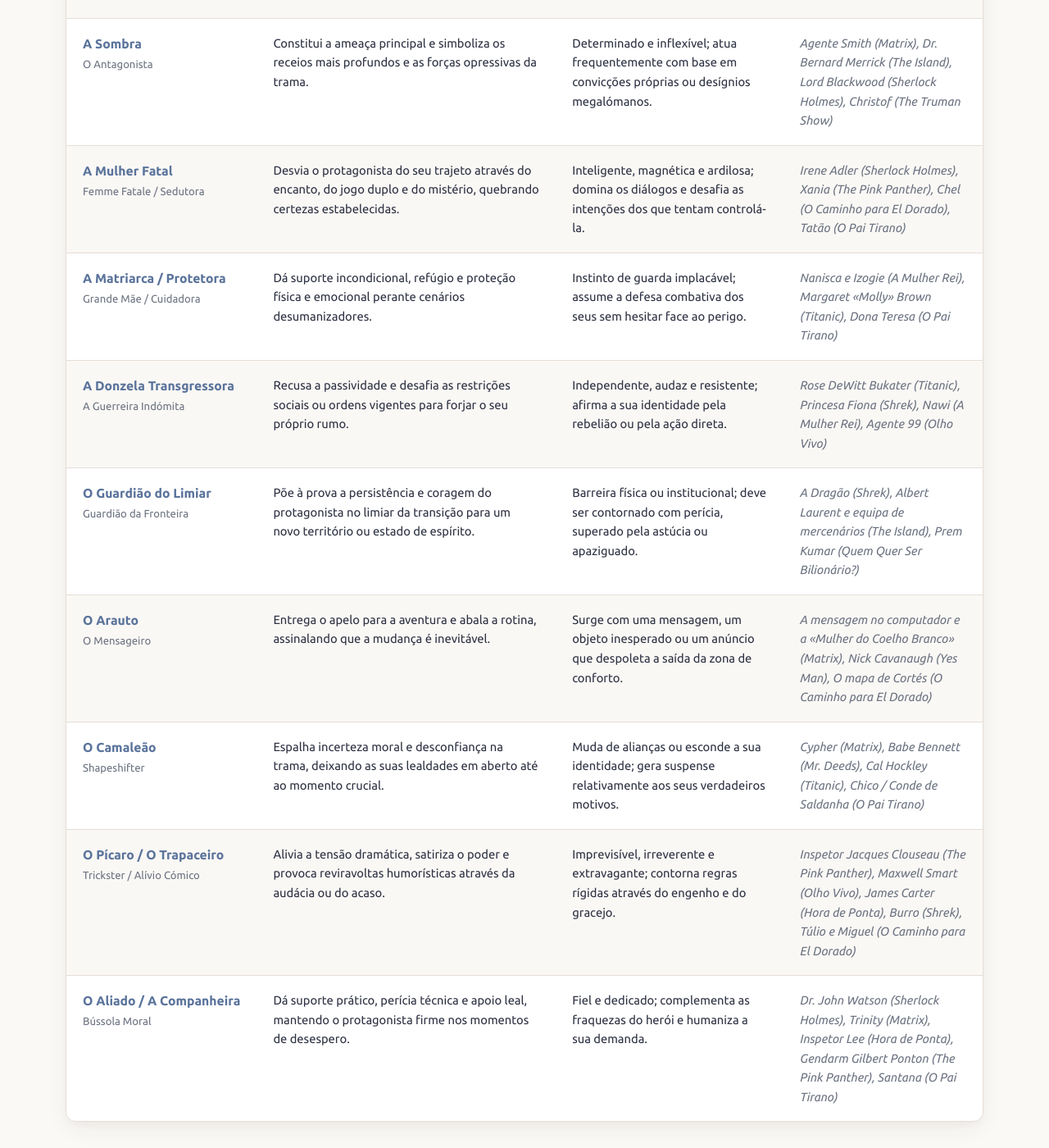
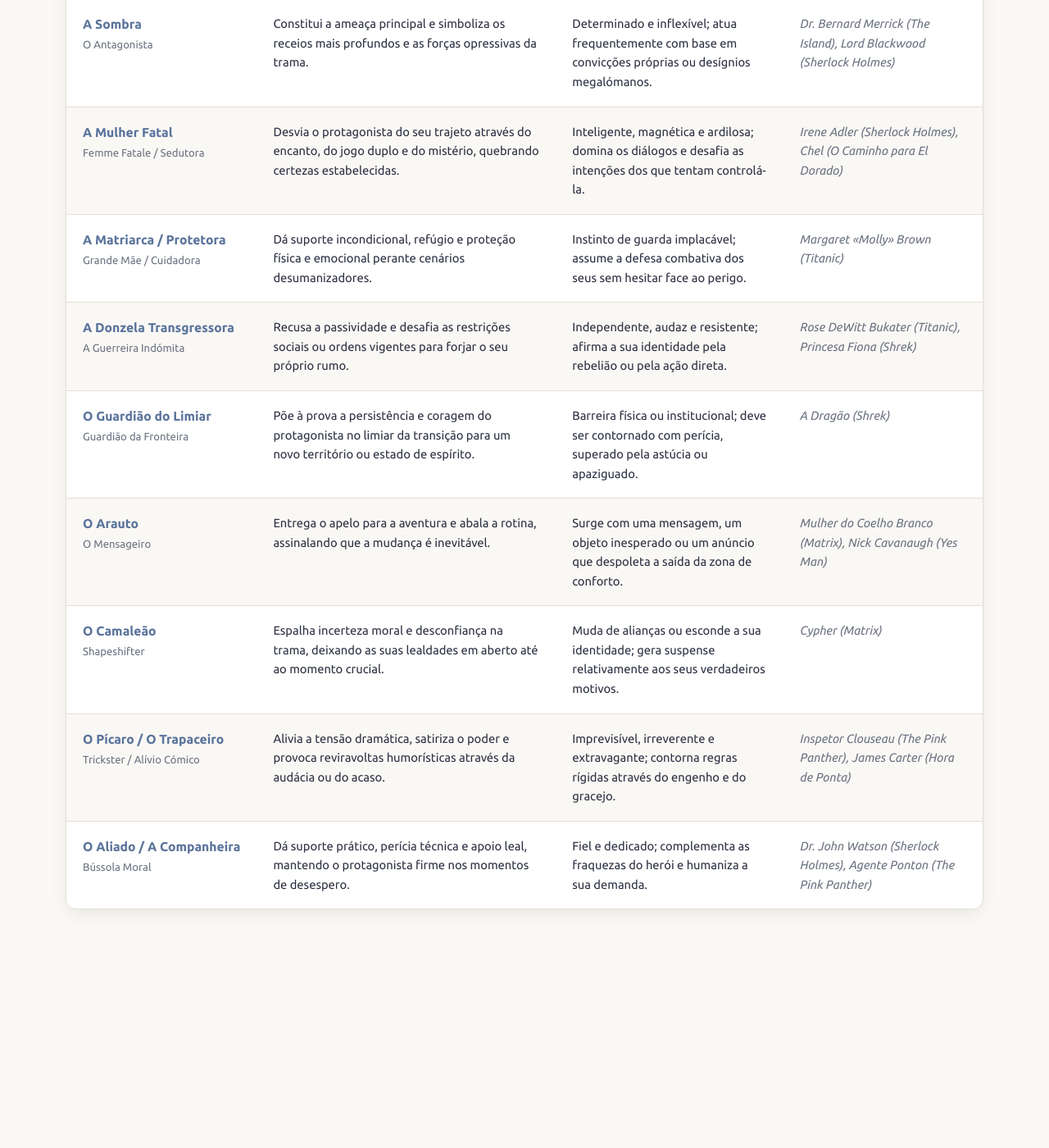
Before and after one commit to joaquim-capitao/aquele-filme, a Jekyll site: the page arquetipos.html, which Jekyll copies as it is, in a window 1280 px wide and 1400 px high, scrolled down 478 px. Shown: the whole window at 82% size. Built offline with Jekyll 4.4.1, drawn with Linux system fonts in a browser that asks for light colours; after the commit the page ends 1619 px from its top, so only the background shows below that; some of the changed text lies outside the part shown.

Commit message:
Update arquetipos.html

```diff
--- a/arquetipos.html
+++ b/arquetipos.html
@@ -243,7 +243,7 @@
           </td>
           <td data-label="Função Dramática">Serve de perspetiva ao espectador; enfrenta uma vulnerabilidade inicial, toma as decisões morais cruciais e passa pela maior transformação existencial.</td>
           <td data-label="Características Principais">Muitas vezes relutante no começo; descobre forças ocultas e sacrifica o egoísmo pelo bem comum.</td>
-          <td data-label="Exemplos no Cinema" class="examples">Neo (<em>Matrix</em>), Jamal Malik (<em>Quem Quer Ser Bilionário?</em>), Truman Burbank (<em>The Truman Show</em>), Lincoln Six Echo (<em>The Island</em>)</td>
+          <td data-label="Exemplos no Cinema" class="examples">Neo (<em>Matrix</em>), Jamal Malik (<em>Quem Quer Ser Bilionário?</em>),</td>
         </tr>
         <tr>
           <td data-label="Arquétipo">
@@ -252,7 +252,7 @@
           </td>
           <td data-label="Função Dramática">Instrui, motiva e equipa o protagonista com ferramentas e conhecimentos indispensáveis para enfrentar o desconhecido.</td>
           <td data-label="Características Principais">Fonte de discernimento ético ou filosófico; afasta-se ou delega no momento decisivo para que o herói atue sozinho.</td>
-          <td data-label="Exemplos no Cinema" class="examples">Morpheus e O Oráculo (<em>Matrix</em>), Nanisca (<em>A Mulher Rei</em>), Terrence Bundley (<em>Yes Man</em>)</td>
+          <td data-label="Exemplos no Cinema" class="examples">Nanisca (<em>A Mulher Rei</em>), Terrence Bundley (<em>Yes Man</em>)</td>
         </tr>
         <tr>
           <td data-label="Arquétipo">
@@ -261,7 +261,7 @@
           </td>
           <td data-label="Função Dramática">Constitui a ameaça principal e simboliza os receios mais profundos e as forças opressivas da trama.</td>
           <td data-label="Características Principais">Determinado e inflexível; atua frequentemente com base em convicções próprias ou desígnios megalómanos.</td>
-          <td data-label="Exemplos no Cinema" class="examples">Agente Smith (<em>Matrix</em>), Dr. Bernard Merrick (<em>The Island</em>), Lord Blackwood (<em>Sherlock Holmes</em>), Christof (<em>The Truman Show</em>)</td>
+          <td data-label="Exemplos no Cinema" class="examples">Dr. Bernard Merrick (<em>The Island</em>), Lord Blackwood (<em>Sherlock Holmes</em>)</td>
         </tr>
         <tr>
           <td data-label="Arquétipo">
@@ -270,7 +270,7 @@
           </td>
           <td data-label="Função Dramática">Desvia o protagonista do seu trajeto através do encanto, do jogo duplo e do mistério, quebrando certezas estabelecidas.</td>
           <td data-label="Características Principais">Inteligente, magnética e ardilosa; domina os diálogos e desafia as intenções dos que tentam controlá-la.</td>
-          <td data-label="Exemplos no Cinema" class="examples">Irene Adler (<em>Sherlock Holmes</em>), Xania (<em>The Pink Panther</em>), Chel (<em>O Caminho para El Dorado</em>), Tatão (<em>O Pai Tirano</em>)</td>
+          <td data-label="Exemplos no Cinema" class="examples">Irene Adler (<em>Sherlock Holmes</em>), Chel (<em>O Caminho para El Dorado</em>)</td>
         </tr>
         <tr>
           <td data-label="Arquétipo">
@@ -279,7 +279,7 @@
           </td>
           <td data-label="Função Dramática">Dá suporte incondicional, refúgio e proteção física e emocional perante cenários desumanizadores.</td>
           <td data-label="Características Principais">Instinto de guarda implacável; assume a defesa combativa dos seus sem hesitar face ao perigo.</td>
-          <td data-label="Exemplos no Cinema" class="examples">Nanisca e Izogie (<em>A Mulher Rei</em>), Margaret «Molly» Brown (<em>Titanic</em>), Dona Teresa (<em>O Pai Tirano</em>)</td>
+          <td data-label="Exemplos no Cinema" class="examples">Margaret «Molly» Brown (<em>Titanic</em>)</td>
         </tr>
         <tr>
           <td data-label="Arquétipo">
@@ -288,7 +288,7 @@
           </td>
           <td data-label="Função Dramática">Recusa a passividade e desafia as restrições sociais ou ordens vigentes para forjar o seu próprio rumo.</td>
           <td data-label="Características Principais">Independente, audaz e resistente; afirma a sua identidade pela rebelião ou pela ação direta.</td>
-          <td data-label="Exemplos no Cinema" class="examples">Rose DeWitt Bukater (<em>Titanic</em>), Princesa Fiona (<em>Shrek</em>), Nawi (<em>A Mulher Rei</em>), Agente 99 (<em>Olho Vivo</em>)</td>
+          <td data-label="Exemplos no Cinema" class="examples">Rose DeWitt Bukater (<em>Titanic</em>), Princesa Fiona (<em>Shrek</em>)</td>
         </tr>
         <tr>
           <td data-label="Arquétipo">
@@ -297,7 +297,7 @@
           </td>
           <td data-label="Função Dramática">Põe à prova a persistência e coragem do protagonista no limiar da transição para um novo território ou estado de espírito.</td>
           <td data-label="Características Principais">Barreira física ou institucional; deve ser contornado com perícia, superado pela astúcia ou apaziguado.</td>
-          <td data-label="Exemplos no Cinema" class="examples">A Dragão (<em>Shrek</em>), Albert Laurent e equipa de mercenários (<em>The Island</em>), Prem Kumar (<em>Quem Quer Ser Bilionário?</em>)</td>
+          <td data-label="Exemplos no Cinema" class="examples">A Dragão (<em>Shrek</em>)</td>
         </tr>
         <tr>
           <td data-label="Arquétipo">
@@ -306,7 +306,7 @@
           </td>
           <td data-label="Função Dramática">Entrega o apelo para a aventura e abala a rotina, assinalando que a mudança é inevitável.</td>
           <td data-label="Características Principais">Surge com uma mensagem, um objeto inesperado ou um anúncio que despoleta a saída da zona de conforto.</td>
-          <td data-label="Exemplos no Cinema" class="examples">A mensagem no computador e a «Mulher do Coelho Branco» (<em>Matrix</em>), Nick Cavanaugh (<em>Yes Man</em>), O mapa de Cortés (<em>O Caminho para El Dorado</em>)</td>
+          <td data-label="Exemplos no Cinema" class="examples">Mulher do Coelho Branco (<em>Matrix</em>), Nick Cavanaugh (<em>Yes Man</em>)</td>
         </tr>
         <tr>
           <td data-label="Arquétipo">
@@ -315,7 +315,7 @@
           </td>
           <td data-label="Função Dramática">Espalha incerteza moral e desconfiança na trama, deixando as suas lealdades em aberto até ao momento crucial.</td>
           <td data-label="Características Principais">Muda de alianças ou esconde a sua identidade; gera suspense relativamente aos seus verdadeiros motivos.</td>
-          <td data-label="Exemplos no Cinema" class="examples">Cypher (<em>Matrix</em>), Babe Bennett (<em>Mr. Deeds</em>), Cal Hockley (<em>Titanic</em>), Chico / Conde de Saldanha (<em>O Pai Tirano</em>)</td>
+          <td data-label="Exemplos no Cinema" class="examples">Cypher (<em>Matrix</em>)</td>
         </tr>
         <tr>
           <td data-label="Arquétipo">
@@ -324,7 +324,7 @@
           </td>
           <td data-label="Função Dramática">Alivia a tensão dramática, satiriza o poder e provoca reviravoltas humorísticas através da audácia ou do acaso.</td>
           <td data-label="Características Principais">Imprevisível, irreverente e extravagante; contorna regras rígidas através do engenho e do gracejo.</td>
-          <td data-label="Exemplos no Cinema" class="examples">Inspetor Jacques Clouseau (<em>The Pink Panther</em>), Maxwell Smart (<em>Olho Vivo</em>), James Carter (<em>Hora de Ponta</em>), Burro (<em>Shrek</em>), Túlio e Miguel (<em>O Caminho para El Dorado</em>)</td>
+          <td data-label="Exemplos no Cinema" class="examples">Inspetor Clouseau (<em>The Pink Panther</em>), James Carter (<em>Hora de Ponta</em>)</td>
         </tr>
         <tr>
           <td data-label="Arquétipo">
@@ -333,7 +333,7 @@
           </td>
           <td data-label="Função Dramática">Dá suporte prático, perícia técnica e apoio leal, mantendo o protagonista firme nos momentos de desespero.</td>
           <td data-label="Características Principais">Fiel e dedicado; complementa as fraquezas do herói e humaniza a sua demanda.</td>
-          <td data-label="Exemplos no Cinema" class="examples">Dr. John Watson (<em>Sherlock Holmes</em>), Trinity (<em>Matrix</em>), Inspetor Lee (<em>Hora de Ponta</em>), Gendarm Gilbert Ponton (<em>The Pink Panther</em>), Santana (<em>O Pai Tirano</em>)</td>
+          <td data-label="Exemplos no Cinema" class="examples">Dr. John Watson (<em>Sherlock Holmes</em>), Agente Ponton (<em>The Pink Panther</em>)</td>
         </tr>
       </tbody>
     </table>
```
